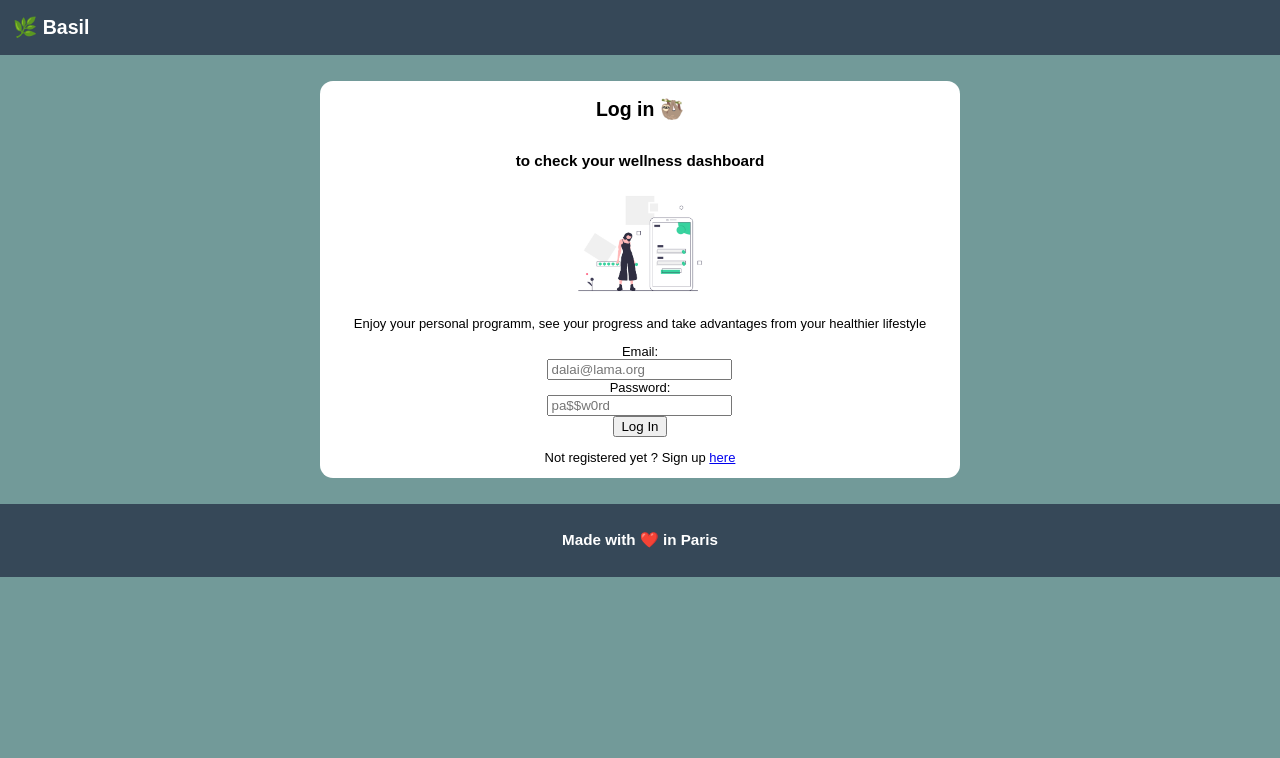
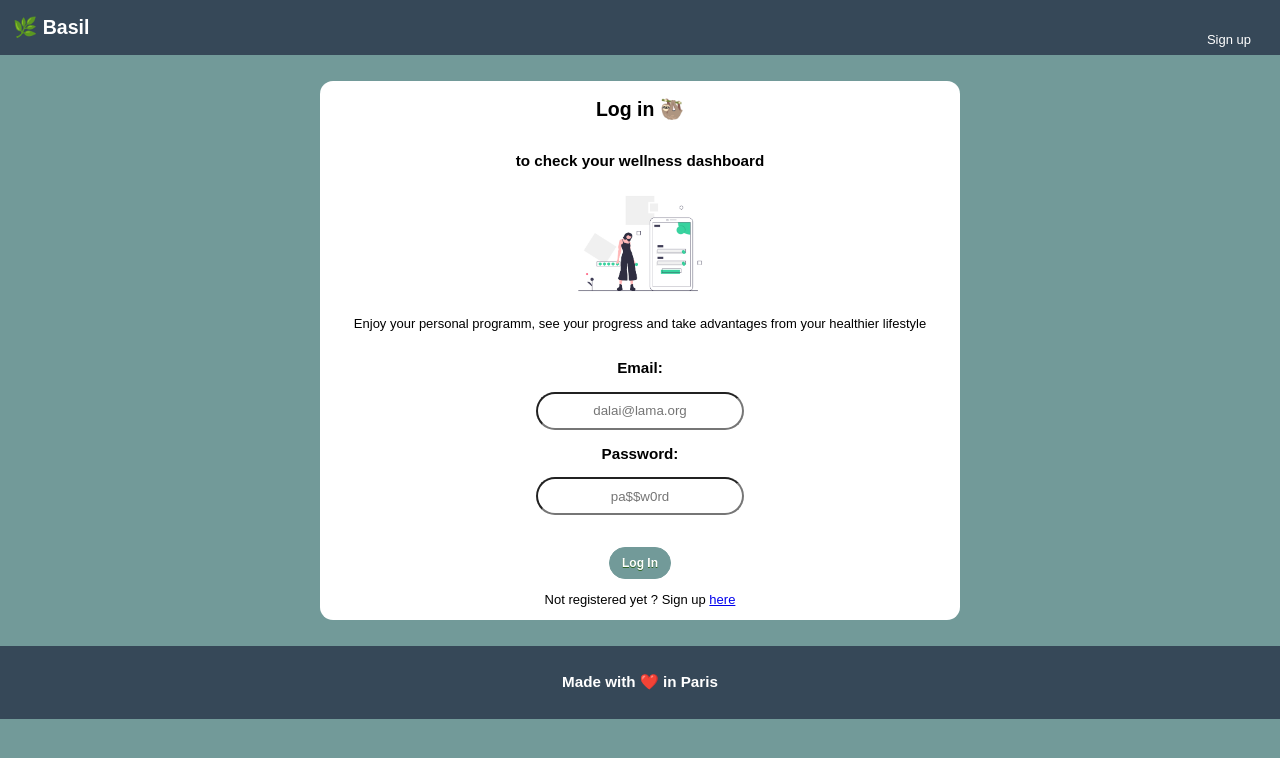
Before and after one commit to anaisperson/projet2-basil, a Node project: template views/login.hbs in a window 1280 px wide. Shown: the top 758 px of the page. Run offline with Node 20 templates, Linux system fonts and the light colour scheme; the template is opened without the code that fills it, so the values that code supplies are empty.

Commit message:
sign up styling

```diff
--- a/public/stylesheets/login.css
+++ b/public/stylesheets/login.css
@@ -44,6 +44,19 @@ nav {
 
 .title {
   text-align: center;
+  color: white;
+  /* font-size: 40px; */
+  font-size-adjust: initial;
+  font-weight: bolder;
+  text-decoration: none;
+}
+
+.signup {
+  margin-top: 4vh;
+  margin-right: 2vh;
+  color: white;
+  font-family: Arial, Helvetica, sans-serif;
+  text-decoration: none;
 }
 
 .presentation {
@@ -61,6 +74,36 @@ nav {
 
 .form {
   text-align: center;
+}
+
+.champ {
+  border-radius: 3vh;
+  text-align: center;
+  width: 25vh;
+  height: 4vh;
+}
+
+.loginbutton {
+  background-color: #729a99;
+  border-radius: 28px;
+  border: 1px solid #729a99;
+  display: inline-block;
+  cursor: pointer;
+  color: #ffffff;
+  font-family: Arial;
+  font-size: 12px;
+  font-weight: bold;
+  padding: 8px 12px;
+  margin-top: 4vh;
+  text-decoration: none;
+  text-shadow: 0px 1px 0px #2f6627;
+}
+.loginbutton:hover {
+  background-color: #729a99;
+}
+.loginbutton:active {
+  position: relative;
+  top: 1px;
 }
 
 #footer {
--- a/views/login.hbs
+++ b/views/login.hbs
@@ -4,7 +4,12 @@
 {{!-- <div id="flextitude"> --}}
 <nav>
   {{!-- <ul> --}}
-  <h1 class="title">🌿 Basil</h1>
+  <a href="/" class="title">
+    <h2>🌿 Basil</h2>
+  </a>
+
+  <a href="/users/signup" class="signup">Sign up</a>
+
   {{!-- </ul> --}}
 </nav>
 {{!-- </div> --}}
@@ -20,25 +25,29 @@
   </p>
   <form action="/users/login" method="post" class="form">
 
-    <label for="mail">Email: </label>
+    <label for="mail">
+      <h3>Email:</h3>
+    </label>
     {{!-- <input type="email" id="mail" name="email" /> --}}
     <div className="field">
       <div className="control">
-        <input className="input is-warning" type="text" name="username" placeholder="dalai@lama.org" />
+        <input class="champ" type="text" name="username" placeholder="dalai@lama.org" />
       </div>
     </div>
 
-    <label for="password">Password: </label>
+    <label for="password">
+      <h3>Password:</h3>
+    </label>
     <div className="field">
       <div className="control">
-        <input className="input is-warning" type="text" name="password" placeholder="pa$$w0rd" />
+        <input class="champ" type="text" name="password" placeholder="pa$$w0rd" />
       </div>
     </div>
     {{!-- <input id="password" name="password" type="password"></input> --}}
     {{!-- <h6>Forgot your password ? Bad luck 😕</h6> --}}
 
     {{!-- <button class="button"> --}}
-    <button>Log In</button>
+    <button class="loginbutton">Log In</button>
     {{!-- </button> --}}
     <p>Not registered yet ? Sign up <a href="/users/signup">here</a></p>
   </form>
```
